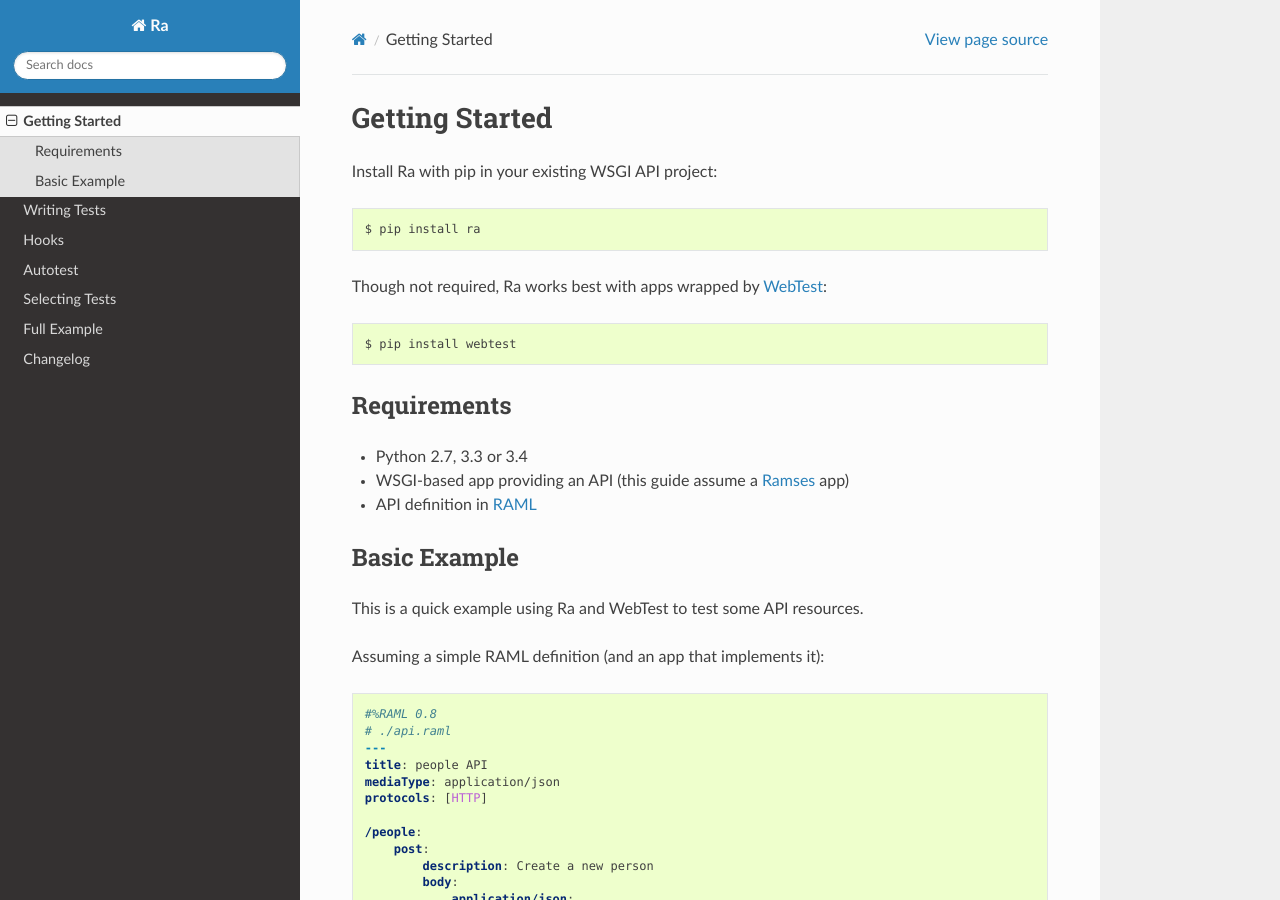
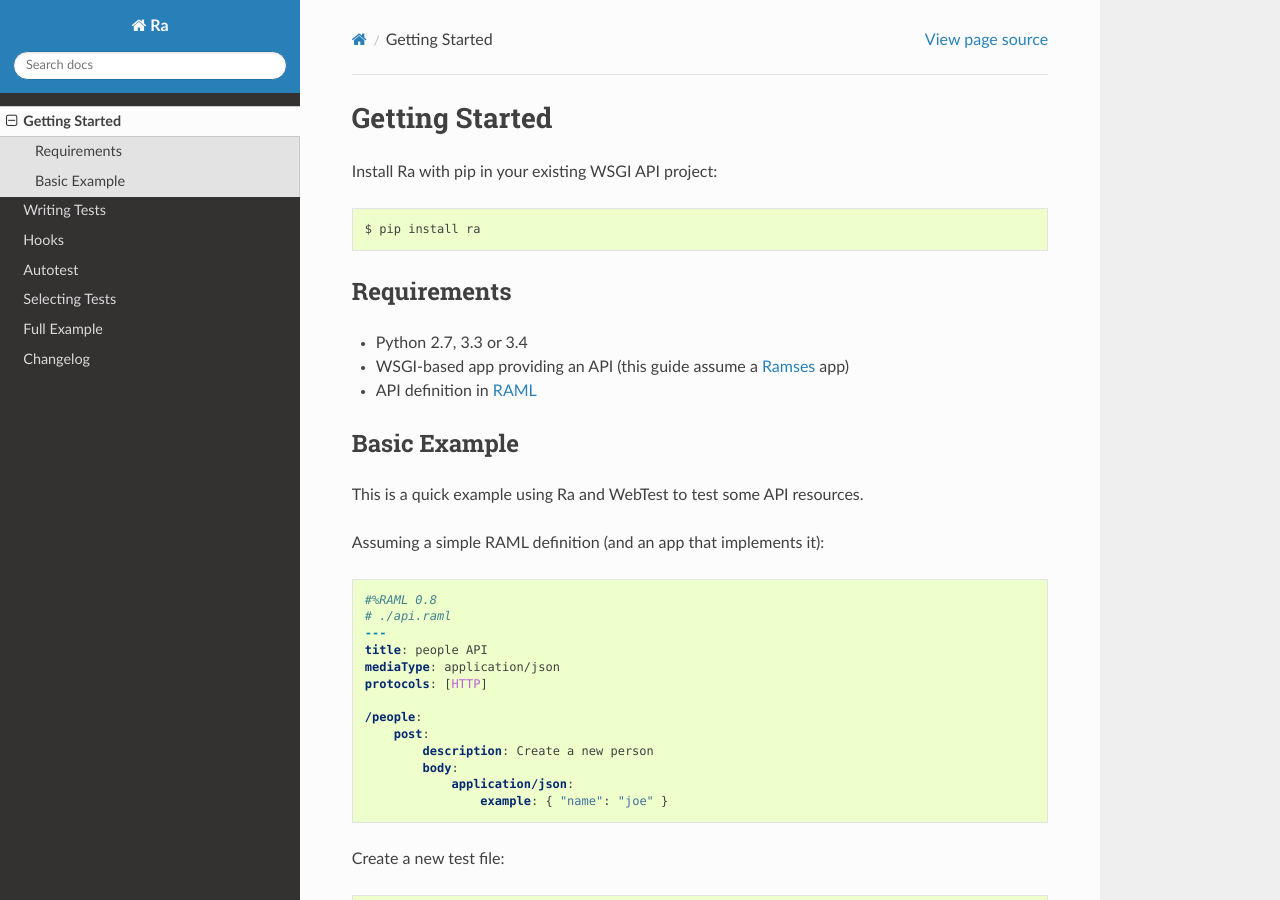
Before and after one commit to ramses-tech/ra, a Sphinx documentation site: the page built from docs/source/getting_started.rst, in a window 1280 px wide and 900 px high. Built offline with Sphinx 7.4.7 and the Read the Docs theme 2.0.0, drawn with Linux system fonts in a browser that asks for light colours.

Commit message:
webtest is a hard dependency; fix Request/ResponseClass

```diff
--- a/docs/source/getting_started.rst
+++ b/docs/source/getting_started.rst
@@ -6,13 +6,6 @@
 .. code-block:: shell
 
     $ pip install ra
-
-Though not required, Ra works best with apps wrapped by `WebTest
-<http://webtest.pythonpaste.org/>`_:
-
-.. code-block:: shell
-
-    $ pip install webtest
 
 
 Requirements
--- a/docs/source/index.rst
+++ b/docs/source/index.rst
@@ -6,7 +6,7 @@
 Ra is a test helper and pytest plugin for testing APIs defined by RAML
 files.
 
-It can be used with pytest and WebTest to write functional tests for
+It is used with pytest and WebTest to write functional tests for
 APIs a natural way that mirrors the structure of the RAML file.
 
 Ra also provides default automatic testing of resources defined in the
```
Also changed, not shown: 1 other file.
